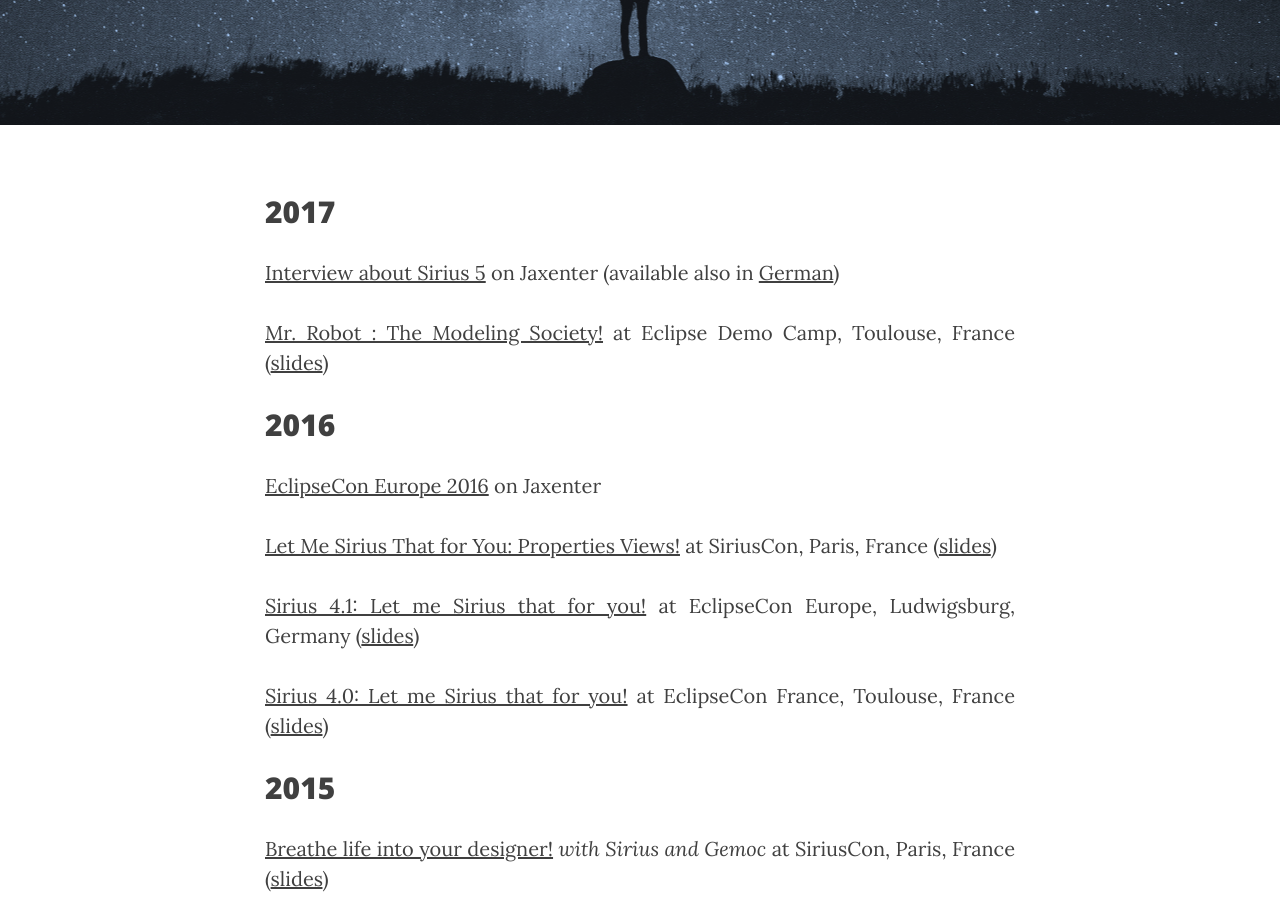
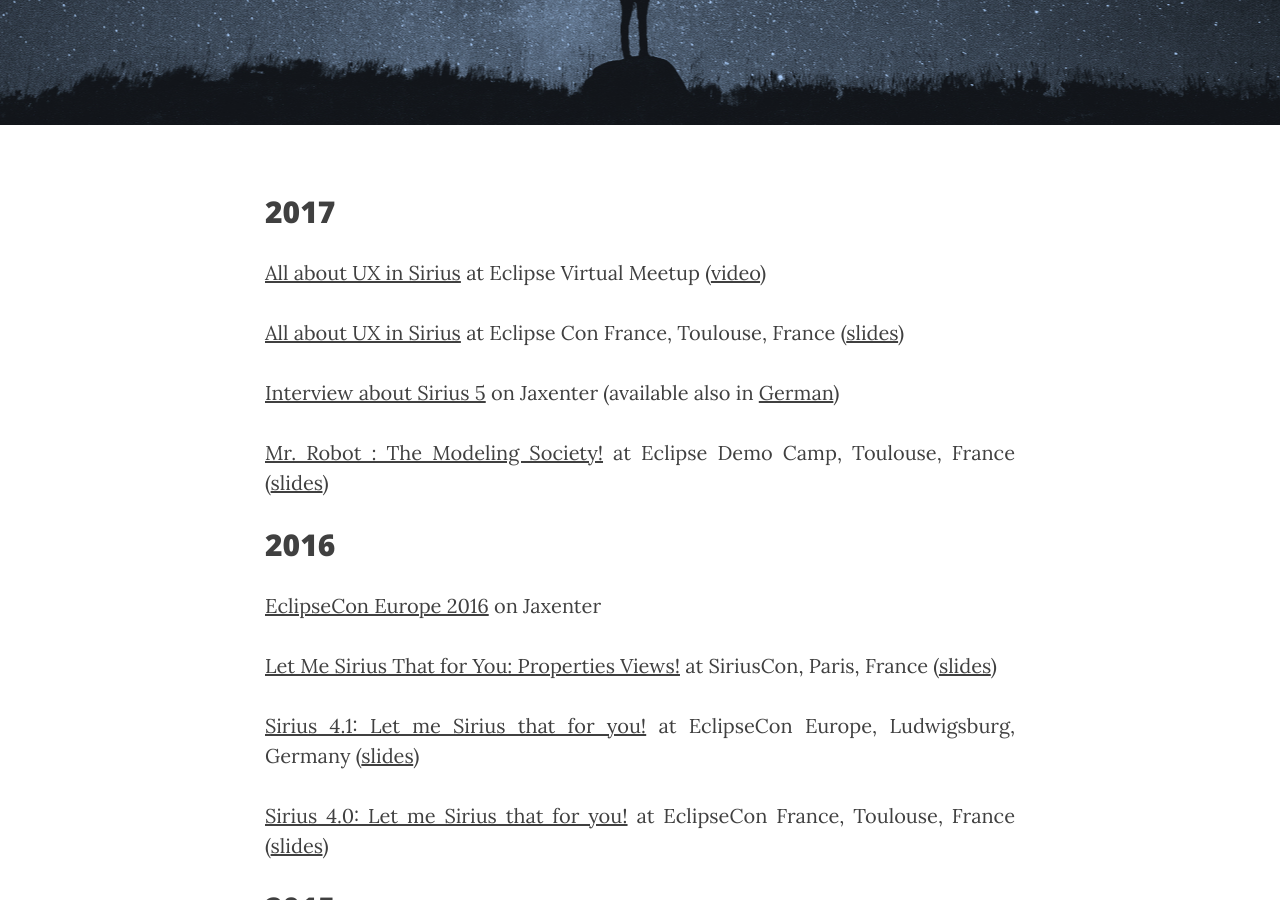
Before and after one commit to mbats/mbats.github.io, a Jekyll site: the page built from talks.markdown, in a window 1280 px wide and 900 px high, scrolled down 323 px. Built offline with Jekyll 4.4.1, drawn with Linux system fonts in a browser that asks for light colours; nearby versions of some CDN libraries.

Commit message:
Add virtual meetup

```diff
--- a/talks.markdown
+++ b/talks.markdown
@@ -5,6 +5,10 @@
 header-img: "img/about-bg.jpg"
 ---
 ## 2017
+
+[All about UX in Sirius](https://www.eclipsecon.org/france2017/session/all-about-ux-sirius) at Eclipse Virtual Meetup ([video](https://www.youtube.com/watch?v=EkLkhuA40zw&feature=youtu.be))
+
+[All about UX in Sirius](https://www.eclipsecon.org/france2017/session/all-about-ux-sirius) at Eclipse Con France, Toulouse, France ([slides](https://www.slideshare.net/melbats/eclipsecon-france-2017-all-about-ux-in-sirius/))
 
 [Interview about Sirius 5](https://jaxenter.com/eclipse-oxygen-sirius-interview-134128.html) on Jaxenter (available also in [German](https://jaxenter.de/eclipse-weekly-eclipse-sirius-eclipse-photon-bats-57450))
 
```
